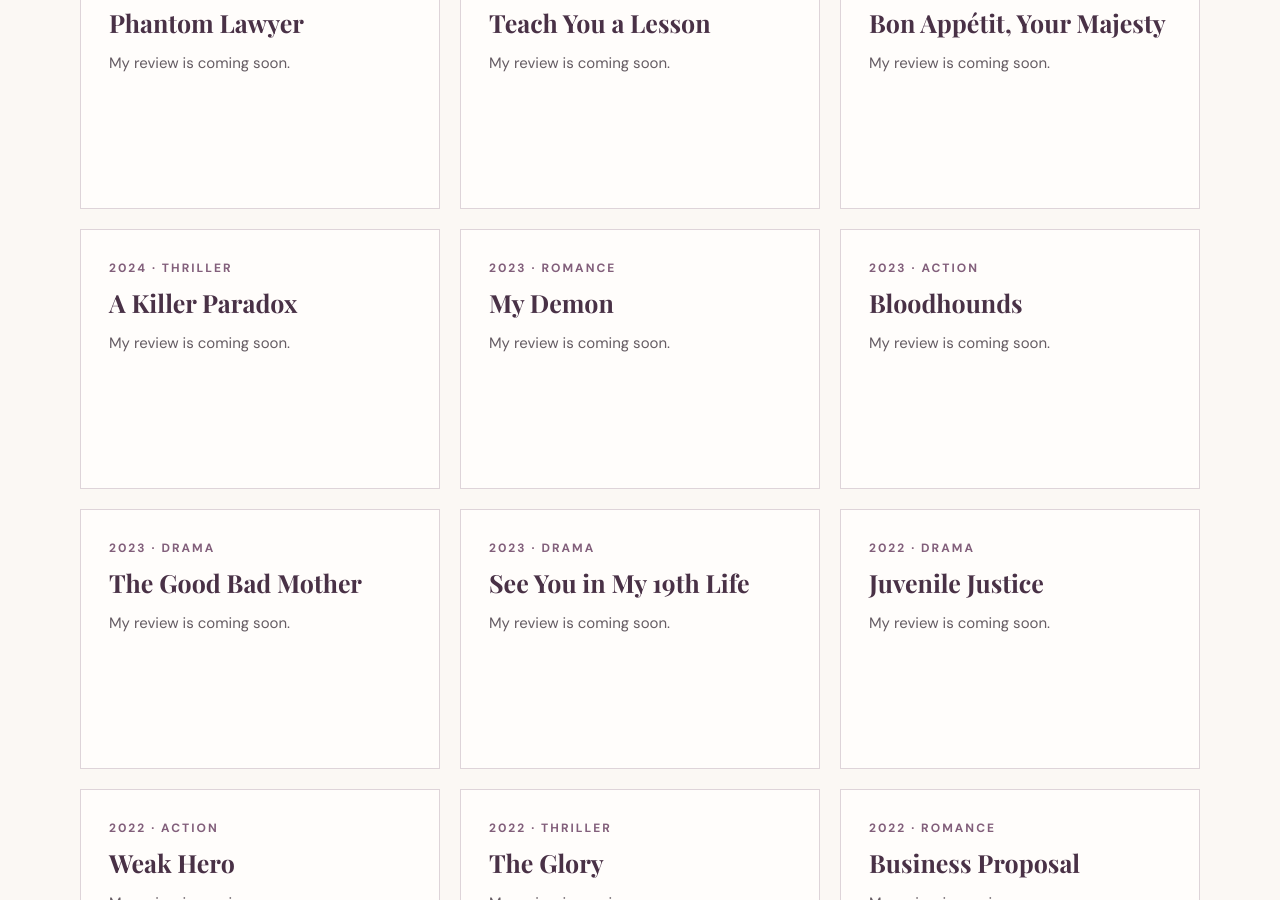
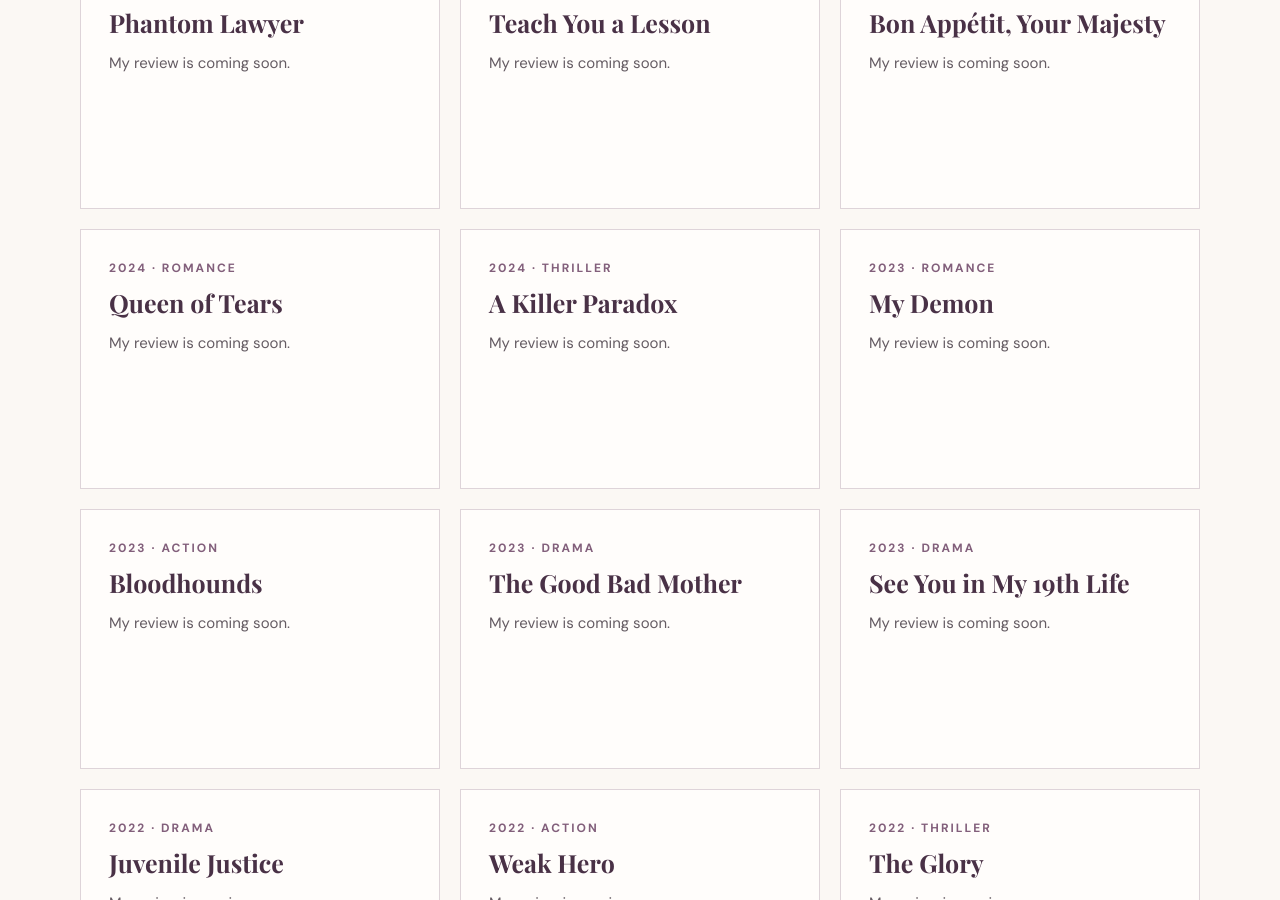
Before and after one commit to lydiarim22-coder/mindoflydia, a Jekyll site: the page built from korean-culture.html, in a window 1280 px wide and 900 px high, scrolled down 1214 px. Built offline with Jekyll 4.4.1, drawn with Linux system fonts in a browser that asks for light colours; some web fonts are replaced.

Commit message:
Add Queen of Tears to Korean Culture dramas

```diff
--- a/_data/korean_culture_items.yml
+++ b/_data/korean_culture_items.yml
@@ -206,3 +206,9 @@
   genre: Romance
   topic: dramas
   note: "My review is coming soon."
+
+- title: "Queen of Tears"
+  year: 2024
+  genre: Romance
+  topic: dramas
+  note: "My review is coming soon."
```
